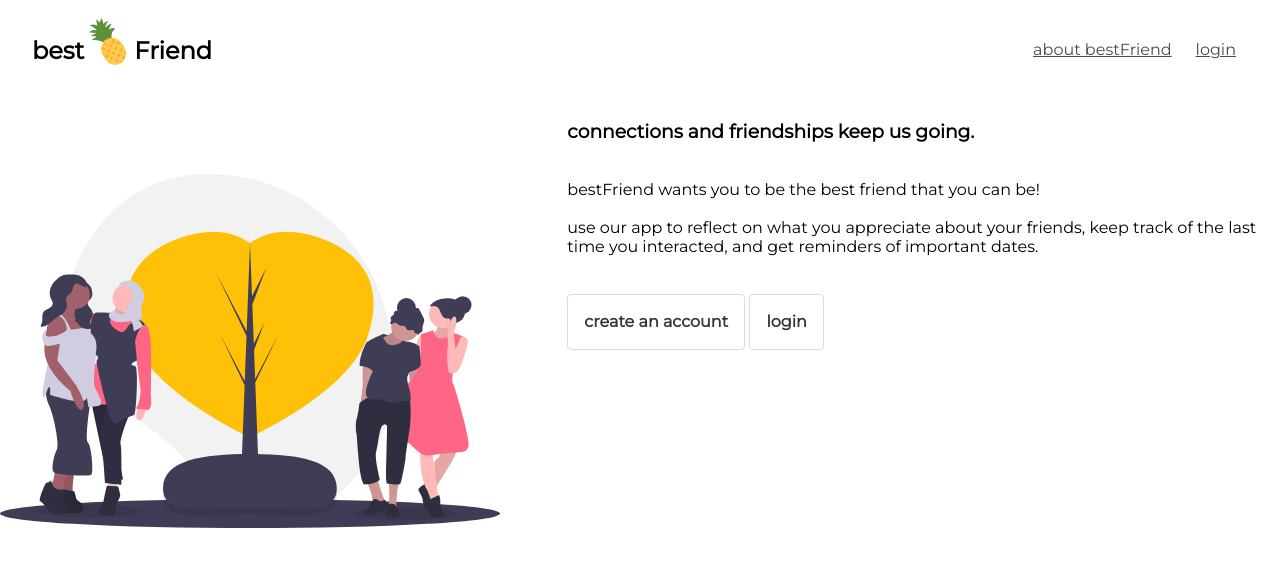
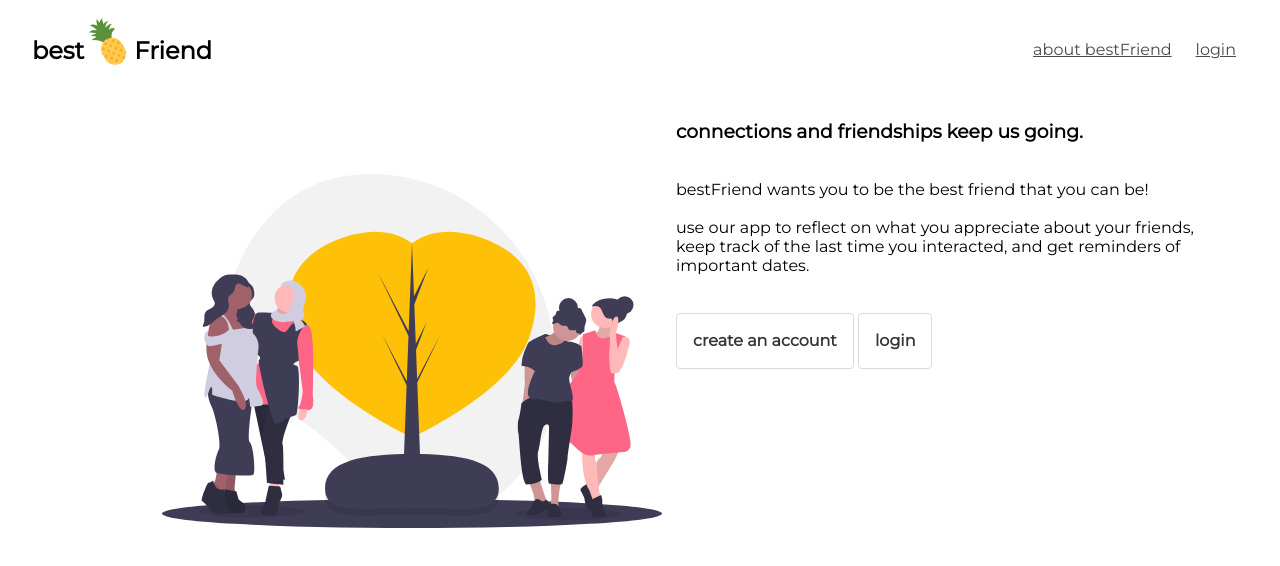
Before and after one commit to harumhelmy/best-friend-frontend, a React (Create React App) app: page / in a window 1280 px wide. Shown: the top 566 px of the page. Built offline with nearby package versions, Linux system fonts and the light colour scheme.

Commit message:
edited some stuff on about page

```diff
--- a/src/App.js
+++ b/src/App.js
@@ -19,6 +19,10 @@ import { fetchingUserData } from './redux/actions/index'
 
 
 class App extends React.Component {
+
+  componentDidMount(){
+    this.props.fetchingUserData()
+  }
 
   render(){
     return (
--- a/src/components/About.js
+++ b/src/components/About.js
@@ -4,8 +4,10 @@ import {connect} from 'react-redux'
 
 const About = (props) => {
   return (
+  <div className='container'
+    style={{alignItems: 'center'}}>
     <div className="columns">
-        <div className="column is-5 is-three-fifths">
+        <div className="column is-5 is-three-fifths is-offset-1">
           <img
             src={require('../images/undraw_happy_women.svg')}
             alt='an illustration of four people hanging out'
@@ -36,6 +38,7 @@ const About = (props) => {
             }
         </div>
     </div>
+    </div>
   )
 }
 
```
